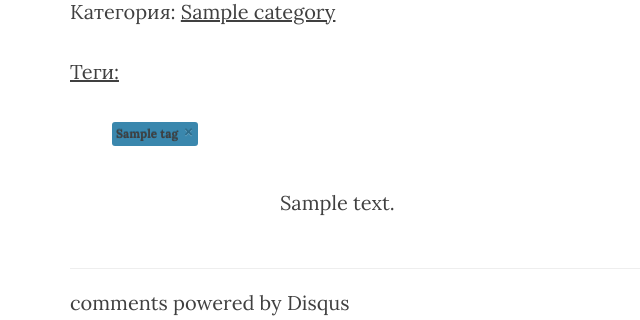
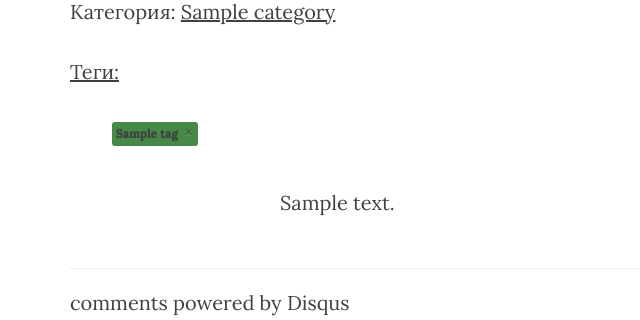
Before and after one commit to stamigos/BBCard, a Django app: page /1/ in a window 1280 px wide. Shown: the part 559-879 px from the top of the page, without its empty margins (0-640 px from the left). Run offline with Django 3.2, Linux system fonts and the light colour scheme; tables that the repository leaves empty hold one stand-in row (values such as "Sample post"); some libraries are stand-ins or nearby versions.

Commit message:
редактирование шаблонов тегов и категорий

```diff
--- a/templates/app/post_detail.html
+++ b/templates/app/post_detail.html
@@ -24,7 +24,7 @@
     <p>Теги:</p>
     <ul id="tag-cloud">
     	{% for tag in post.tag.all %}
-             <li class="tag-cloud tag-cloud-info"><a href="tag/{{ tag }}">{{ tag }}</a></li>
+             <li class="tag-cloud tag-cloud-success"><a href="tag/{{ tag }}">{{ tag }}</a></li>
         {% if not forloop.last %}, {% endif %}
 	{% endfor %}
     </ul>
```
